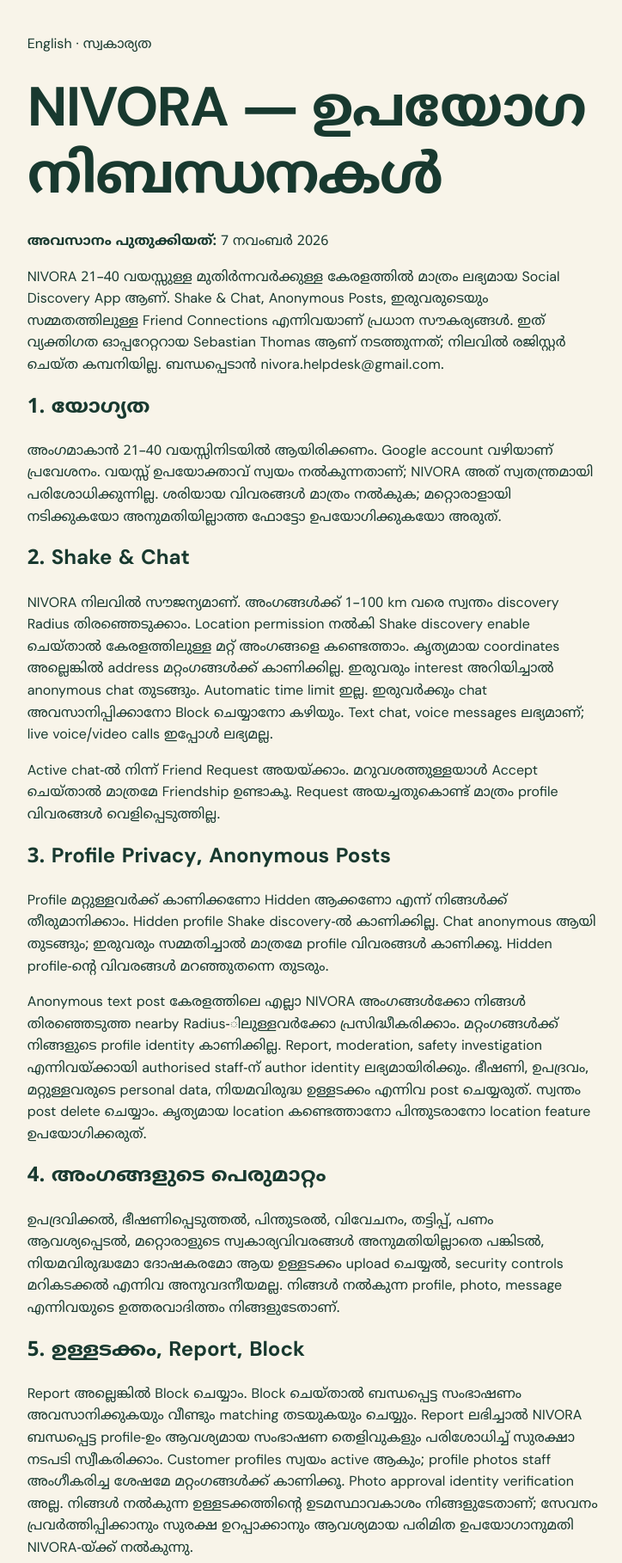
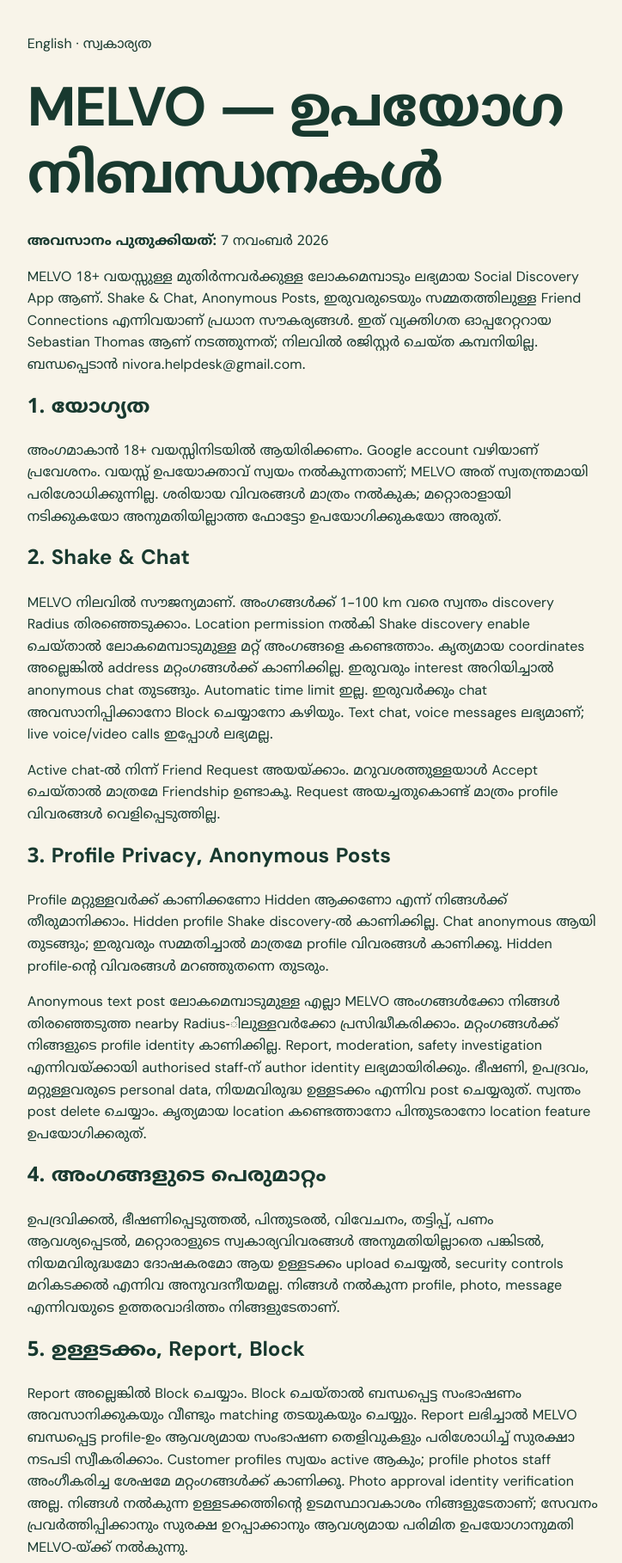
Before and after one commit to sebastiant7356-dotcom/NIVORA, a website: page frontend/terms_ml.html in a window 1280 px wide. Shown: the top 1818 px of the page at 86% size, without its empty margins (275-999 px from the left). Drawn offline with Linux system fonts and the light colour scheme.

Commit message:
Update Malayalam terms for MELVO worldwide

```diff
--- a/frontend/terms_ml.html
+++ b/frontend/terms_ml.html
@@ -1,19 +1,19 @@
 <!doctype html>
-<html lang="ml"><head><meta charset="utf-8"><meta name="viewport" content="width=device-width, initial-scale=1"><meta name="robots" content="index,follow"><title>NIVORA — ഉപയോഗ നിബന്ധനകൾ</title><link rel="stylesheet" href="styles.css"></head>
+<html lang="ml"><head><meta charset="utf-8"><meta name="viewport" content="width=device-width, initial-scale=1"><meta name="robots" content="index,follow"><title>MELVO — ഉപയോഗ നിബന്ധനകൾ</title><link rel="stylesheet" href="styles.css"></head>
 <body><main style="max-width:820px;margin:40px auto;padding:0 6% 60px">
 <p><a href="terms.html">English</a> · <a href="privacy_ml.html">സ്വകാര്യത</a></p>
-<h1>NIVORA — ഉപയോഗ നിബന്ധനകൾ</h1><p><b>അവസാനം പുതുക്കിയത്:</b> 7 നവംബർ 2026</p>
-<p>NIVORA 21–40 വയസ്സുള്ള മുതിർന്നവർക്കുള്ള കേരളത്തിൽ മാത്രം ലഭ്യമായ Social Discovery App ആണ്. Shake & Chat, Anonymous Posts, ഇരുവരുടെയും സമ്മതത്തിലുള്ള Friend Connections എന്നിവയാണ് പ്രധാന സൗകര്യങ്ങൾ. ഇത് വ്യക്തിഗത ഓപ്പറേറ്ററായ Sebastian Thomas ആണ് നടത്തുന്നത്; നിലവിൽ രജിസ്റ്റർ ചെയ്ത കമ്പനിയില്ല. ബന്ധപ്പെടാൻ <a href="mailto:nivora.helpdesk@gmail.com">nivora.helpdesk@gmail.com</a>.</p>
-<h2>1. യോഗ്യത</h2><p>അംഗമാകാൻ 21–40 വയസ്സിനിടയിൽ ആയിരിക്കണം. Google account വഴിയാണ് പ്രവേശനം. വയസ്സ് ഉപയോക്താവ് സ്വയം നൽകുന്നതാണ്; NIVORA അത് സ്വതന്ത്രമായി പരിശോധിക്കുന്നില്ല. ശരിയായ വിവരങ്ങൾ മാത്രം നൽകുക; മറ്റൊരാളായി നടിക്കുകയോ അനുമതിയില്ലാത്ത ഫോട്ടോ ഉപയോഗിക്കുകയോ അരുത്.</p>
-<h2>2. Shake &amp; Chat</h2><p>NIVORA നിലവിൽ സൗജന്യമാണ്. അംഗങ്ങൾക്ക് 1–100 km വരെ സ്വന്തം discovery Radius തിരഞ്ഞെടുക്കാം. Location permission നൽകി Shake discovery enable ചെയ്താൽ കേരളത്തിലുള്ള മറ്റ് അംഗങ്ങളെ കണ്ടെത്താം. കൃത്യമായ coordinates അല്ലെങ്കിൽ address മറ്റംഗങ്ങൾക്ക് കാണിക്കില്ല. ഇരുവരും interest അറിയിച്ചാൽ anonymous chat തുടങ്ങും. Automatic time limit ഇല്ല. ഇരുവർക്കും chat അവസാനിപ്പിക്കാനോ Block ചെയ്യാനോ കഴിയും. Text chat, voice messages ലഭ്യമാണ്; live voice/video calls ഇപ്പോൾ ലഭ്യമല്ല.</p><p>Active chat-ൽ നിന്ന് Friend Request അയയ്ക്കാം. മറുവശത്തുള്ളയാൾ Accept ചെയ്താൽ മാത്രമേ Friendship ഉണ്ടാകൂ. Request അയച്ചതുകൊണ്ട് മാത്രം profile വിവരങ്ങൾ വെളിപ്പെടുത്തില്ല.</p>
-<h2>3. Profile Privacy, Anonymous Posts</h2><p>Profile മറ്റുള്ളവർക്ക് കാണിക്കണോ Hidden ആക്കണോ എന്ന് നിങ്ങൾക്ക് തീരുമാനിക്കാം. Hidden profile Shake discovery-ൽ കാണിക്കില്ല. Chat anonymous ആയി തുടങ്ങും; ഇരുവരും സമ്മതിച്ചാൽ മാത്രമേ profile വിവരങ്ങൾ കാണിക്കൂ. Hidden profile-ന്റെ വിവരങ്ങൾ മറഞ്ഞുതന്നെ തുടരും.</p><p>Anonymous text post കേരളത്തിലെ എല്ലാ NIVORA അംഗങ്ങൾക്കോ നിങ്ങൾ തിരഞ്ഞെടുത്ത nearby Radius-ിലുള്ളവർക്കോ പ്രസിദ്ധീകരിക്കാം. മറ്റംഗങ്ങൾക്ക് നിങ്ങളുടെ profile identity കാണിക്കില്ല. Report, moderation, safety investigation എന്നിവയ്ക്കായി authorised staff-ന് author identity ലഭ്യമായിരിക്കും. ഭീഷണി, ഉപദ്രവം, മറ്റുള്ളവരുടെ personal data, നിയമവിരുദ്ധ ഉള്ളടക്കം എന്നിവ post ചെയ്യരുത്. സ്വന്തം post delete ചെയ്യാം. കൃത്യമായ location കണ്ടെത്താനോ പിന്തുടരാനോ location feature ഉപയോഗിക്കരുത്.</p>
+<h1>MELVO — ഉപയോഗ നിബന്ധനകൾ</h1><p><b>അവസാനം പുതുക്കിയത്:</b> 7 നവംബർ 2026</p>
+<p>MELVO 18+ വയസ്സുള്ള മുതിർന്നവർക്കുള്ള ലോകമെമ്പാടും ലഭ്യമായ Social Discovery App ആണ്. Shake & Chat, Anonymous Posts, ഇരുവരുടെയും സമ്മതത്തിലുള്ള Friend Connections എന്നിവയാണ് പ്രധാന സൗകര്യങ്ങൾ. ഇത് വ്യക്തിഗത ഓപ്പറേറ്ററായ Sebastian Thomas ആണ് നടത്തുന്നത്; നിലവിൽ രജിസ്റ്റർ ചെയ്ത കമ്പനിയില്ല. ബന്ധപ്പെടാൻ <a href="mailto:nivora.helpdesk@gmail.com">nivora.helpdesk@gmail.com</a>.</p>
+<h2>1. യോഗ്യത</h2><p>അംഗമാകാൻ 18+ വയസ്സിനിടയിൽ ആയിരിക്കണം. Google account വഴിയാണ് പ്രവേശനം. വയസ്സ് ഉപയോക്താവ് സ്വയം നൽകുന്നതാണ്; MELVO അത് സ്വതന്ത്രമായി പരിശോധിക്കുന്നില്ല. ശരിയായ വിവരങ്ങൾ മാത്രം നൽകുക; മറ്റൊരാളായി നടിക്കുകയോ അനുമതിയില്ലാത്ത ഫോട്ടോ ഉപയോഗിക്കുകയോ അരുത്.</p>
+<h2>2. Shake &amp; Chat</h2><p>MELVO നിലവിൽ സൗജന്യമാണ്. അംഗങ്ങൾക്ക് 1–100 km വരെ സ്വന്തം discovery Radius തിരഞ്ഞെടുക്കാം. Location permission നൽകി Shake discovery enable ചെയ്താൽ ലോകമെമ്പാടുമുള്ള മറ്റ് അംഗങ്ങളെ കണ്ടെത്താം. കൃത്യമായ coordinates അല്ലെങ്കിൽ address മറ്റംഗങ്ങൾക്ക് കാണിക്കില്ല. ഇരുവരും interest അറിയിച്ചാൽ anonymous chat തുടങ്ങും. Automatic time limit ഇല്ല. ഇരുവർക്കും chat അവസാനിപ്പിക്കാനോ Block ചെയ്യാനോ കഴിയും. Text chat, voice messages ലഭ്യമാണ്; live voice/video calls ഇപ്പോൾ ലഭ്യമല്ല.</p><p>Active chat-ൽ നിന്ന് Friend Request അയയ്ക്കാം. മറുവശത്തുള്ളയാൾ Accept ചെയ്താൽ മാത്രമേ Friendship ഉണ്ടാകൂ. Request അയച്ചതുകൊണ്ട് മാത്രം profile വിവരങ്ങൾ വെളിപ്പെടുത്തില്ല.</p>
+<h2>3. Profile Privacy, Anonymous Posts</h2><p>Profile മറ്റുള്ളവർക്ക് കാണിക്കണോ Hidden ആക്കണോ എന്ന് നിങ്ങൾക്ക് തീരുമാനിക്കാം. Hidden profile Shake discovery-ൽ കാണിക്കില്ല. Chat anonymous ആയി തുടങ്ങും; ഇരുവരും സമ്മതിച്ചാൽ മാത്രമേ profile വിവരങ്ങൾ കാണിക്കൂ. Hidden profile-ന്റെ വിവരങ്ങൾ മറഞ്ഞുതന്നെ തുടരും.</p><p>Anonymous text post ലോകമെമ്പാടുമുള്ള എല്ലാ MELVO അംഗങ്ങൾക്കോ നിങ്ങൾ തിരഞ്ഞെടുത്ത nearby Radius-ിലുള്ളവർക്കോ പ്രസിദ്ധീകരിക്കാം. മറ്റംഗങ്ങൾക്ക് നിങ്ങളുടെ profile identity കാണിക്കില്ല. Report, moderation, safety investigation എന്നിവയ്ക്കായി authorised staff-ന് author identity ലഭ്യമായിരിക്കും. ഭീഷണി, ഉപദ്രവം, മറ്റുള്ളവരുടെ personal data, നിയമവിരുദ്ധ ഉള്ളടക്കം എന്നിവ post ചെയ്യരുത്. സ്വന്തം post delete ചെയ്യാം. കൃത്യമായ location കണ്ടെത്താനോ പിന്തുടരാനോ location feature ഉപയോഗിക്കരുത്.</p>
 <h2>4. അംഗങ്ങളുടെ പെരുമാറ്റം</h2><p>ഉപദ്രവിക്കൽ, ഭീഷണിപ്പെടുത്തൽ, പിന്തുടരൽ, വിവേചനം, തട്ടിപ്പ്, പണം ആവശ്യപ്പെടൽ, മറ്റൊരാളുടെ സ്വകാര്യവിവരങ്ങൾ അനുമതിയില്ലാതെ പങ്കിടൽ, നിയമവിരുദ്ധമോ ദോഷകരമോ ആയ ഉള്ളടക്കം upload ചെയ്യൽ, security controls മറികടക്കൽ എന്നിവ അനുവദനീയമല്ല. നിങ്ങൾ നൽകുന്ന profile, photo, message എന്നിവയുടെ ഉത്തരവാദിത്തം നിങ്ങളുടേതാണ്.</p>
-<h2>5. ഉള്ളടക്കം, Report, Block</h2><p>Report അല്ലെങ്കിൽ Block ചെയ്യാം. Block ചെയ്താൽ ബന്ധപ്പെട്ട സംഭാഷണം അവസാനിക്കുകയും വീണ്ടും matching തടയുകയും ചെയ്യും. Report ലഭിച്ചാൽ NIVORA ബന്ധപ്പെട്ട profile-ഉം ആവശ്യമായ സംഭാഷണ തെളിവുകളും പരിശോധിച്ച് സുരക്ഷാ നടപടി സ്വീകരിക്കാം. Customer profiles സ്വയം active ആകും; profile photos staff അംഗീകരിച്ച ശേഷമേ മറ്റംഗങ്ങൾക്ക് കാണിക്കൂ. Photo approval identity verification അല്ല. നിങ്ങൾ നൽകുന്ന ഉള്ളടക്കത്തിന്റെ ഉടമസ്ഥാവകാശം നിങ്ങളുടേതാണ്; സേവനം പ്രവർത്തിപ്പിക്കാനും സുരക്ഷ ഉറപ്പാക്കാനും ആവശ്യമായ പരിമിത ഉപയോഗാനുമതി NIVORA-യ്ക്ക് നൽകുന്നു.</p>
-<h2>6. സുരക്ഷ</h2><p>NIVORA അംഗങ്ങളുടെ identity, വയസ്സ്, ജോലി, background അല്ലെങ്കിൽ പ്രസ്താവനകൾ സ്വതന്ത്രമായി പരിശോധിക്കുന്നില്ല. മറ്റൊരാൾക്ക് പണം അയക്കരുത്. ആദ്യ കൂടിക്കാഴ്ച പൊതുസ്ഥലത്ത് നടത്തുക. അപകടമുണ്ടെങ്കിൽ പ്രാദേശിക emergency services-നെ ബന്ധപ്പെടുക.</p>
+<h2>5. ഉള്ളടക്കം, Report, Block</h2><p>Report അല്ലെങ്കിൽ Block ചെയ്യാം. Block ചെയ്താൽ ബന്ധപ്പെട്ട സംഭാഷണം അവസാനിക്കുകയും വീണ്ടും matching തടയുകയും ചെയ്യും. Report ലഭിച്ചാൽ MELVO ബന്ധപ്പെട്ട profile-ഉം ആവശ്യമായ സംഭാഷണ തെളിവുകളും പരിശോധിച്ച് സുരക്ഷാ നടപടി സ്വീകരിക്കാം. Customer profiles സ്വയം active ആകും; profile photos staff അംഗീകരിച്ച ശേഷമേ മറ്റംഗങ്ങൾക്ക് കാണിക്കൂ. Photo approval identity verification അല്ല. നിങ്ങൾ നൽകുന്ന ഉള്ളടക്കത്തിന്റെ ഉടമസ്ഥാവകാശം നിങ്ങളുടേതാണ്; സേവനം പ്രവർത്തിപ്പിക്കാനും സുരക്ഷ ഉറപ്പാക്കാനും ആവശ്യമായ പരിമിത ഉപയോഗാനുമതി MELVO-യ്ക്ക് നൽകുന്നു.</p>
+<h2>6. സുരക്ഷ</h2><p>MELVO അംഗങ്ങളുടെ identity, വയസ്സ്, ജോലി, background അല്ലെങ്കിൽ പ്രസ്താവനകൾ സ്വതന്ത്രമായി പരിശോധിക്കുന്നില്ല. മറ്റൊരാൾക്ക് പണം അയക്കരുത്. ആദ്യ കൂടിക്കാഴ്ച പൊതുസ്ഥലത്ത് നടത്തുക. അപകടമുണ്ടെങ്കിൽ പ്രാദേശിക emergency services-നെ ബന്ധപ്പെടുക.</p>
 <h2>7. സ്വകാര്യതയും deletion-ഉം</h2><p><a href="privacy_ml.html">സ്വകാര്യതാ അറിയിപ്പ്</a> വായിക്കുക. “എന്റെ ഇടം” വഴി data export ചെയ്യാനും account deletion അഭ്യർത്ഥിക്കാനും കഴിയും. നിയമം ആവശ്യപ്പെടുന്ന പരിമിത registration, report, audit രേഖകൾ deletion-ന് ശേഷവും സൂക്ഷിക്കാം.</p>
 <h2>8. സേവനത്തിലെ മാറ്റങ്ങൾ</h2><p>സേവനം തടസ്സപ്പെടുകയോ features മാറുകയോ ചെയ്യാം. ഭാവിയിൽ പണമടച്ചുള്ള സൗകര്യങ്ങൾ വന്നാൽ പണം ഈടാക്കുന്നതിന് മുമ്പ് പ്രത്യേക നിബന്ധനകൾ കാണിക്കും. ഇപ്പോഴത്തെ സേവനം സൗജന്യമാണ്.</p>
 <h2>9. നിയന്ത്രണവും അവസാനിപ്പിക്കലും</h2><p>നിബന്ധനകൾ ലംഘിച്ചാൽ, സുരക്ഷാ ഭീഷണിയുണ്ടെങ്കിൽ, അല്ലെങ്കിൽ നിയമം ആവശ്യപ്പെട്ടാൽ account നിയന്ത്രിക്കുകയോ suspend ചെയ്യുകയോ ചെയ്യാം. നിങ്ങൾക്ക് സേവനം നിർത്താനും account deletion അഭ്യർത്ഥിക്കാനും കഴിയും.</p>
 <h2>10. നിയമവും അവകാശങ്ങളും</h2><p>ഇന്ത്യയിലെ ബാധകമായ നിയമങ്ങൾ അനുസരിച്ചാണ് ഈ നിബന്ധനകൾ. നിയമപ്രകാരം ഒഴിവാക്കാനാവാത്ത ഉപഭോക്തൃ അവകാശങ്ങൾ ഇല്ലാതാക്കുന്നില്ല.</p>
-<h2 id="grievances">11. ബന്ധപ്പെടലും പരാതികളും</h2><p>ഓപ്പറേറ്ററും grievance contact-ഉം: Sebastian Thomas. Email: <a href="mailto:nivora.helpdesk@gmail.com">nivora.helpdesk@gmail.com</a>. ഇപ്പോൾ phone number അല്ലെങ്കിൽ postal address പ്രസിദ്ധീകരിക്കുന്നില്ല.</p><p>“NIVORA Grievance” എന്ന subject-ോടെ പരാതി അയയ്ക്കുക. 24 മണിക്കൂറിനകം സ്വീകരിച്ചതായി അറിയിക്കുകയും സാധാരണയായി 15 ദിവസത്തിനകം പരിഹരിക്കുകയും ചെയ്യും. ചില ഉള്ളടക്ക പരാതികൾക്ക് നിയമപ്രകാരമുള്ള കുറഞ്ഞ സമയപരിധി ബാധകമാണ്. ബാധകമായ നിയമത്തിലെ appeal സംവിധാനം ഉപയോഗിക്കാം.</p>
-<p><a href="index.html">NIVORA-യിലേക്ക് മടങ്ങുക</a> · <a href="privacy_ml.html">സ്വകാര്യതാ അറിയിപ്പ്</a> · <a href="terms.html">English Terms</a></p>
+<h2 id="grievances">11. ബന്ധപ്പെടലും പരാതികളും</h2><p>ഓപ്പറേറ്ററും grievance contact-ഉം: Sebastian Thomas. Email: <a href="mailto:nivora.helpdesk@gmail.com">nivora.helpdesk@gmail.com</a>. ഇപ്പോൾ phone number അല്ലെങ്കിൽ postal address പ്രസിദ്ധീകരിക്കുന്നില്ല.</p><p>“MELVO Grievance” എന്ന subject-ോടെ പരാതി അയയ്ക്കുക. 24 മണിക്കൂറിനകം സ്വീകരിച്ചതായി അറിയിക്കുകയും സാധാരണയായി 15 ദിവസത്തിനകം പരിഹരിക്കുകയും ചെയ്യും. ചില ഉള്ളടക്ക പരാതികൾക്ക് നിയമപ്രകാരമുള്ള കുറഞ്ഞ സമയപരിധി ബാധകമാണ്. ബാധകമായ നിയമത്തിലെ appeal സംവിധാനം ഉപയോഗിക്കാം.</p>
+<p><a href="index.html">MELVO-യിലേക്ക് മടങ്ങുക</a> · <a href="privacy_ml.html">സ്വകാര്യതാ അറിയിപ്പ്</a> · <a href="terms.html">English Terms</a></p>
 </main></body></html>
```
